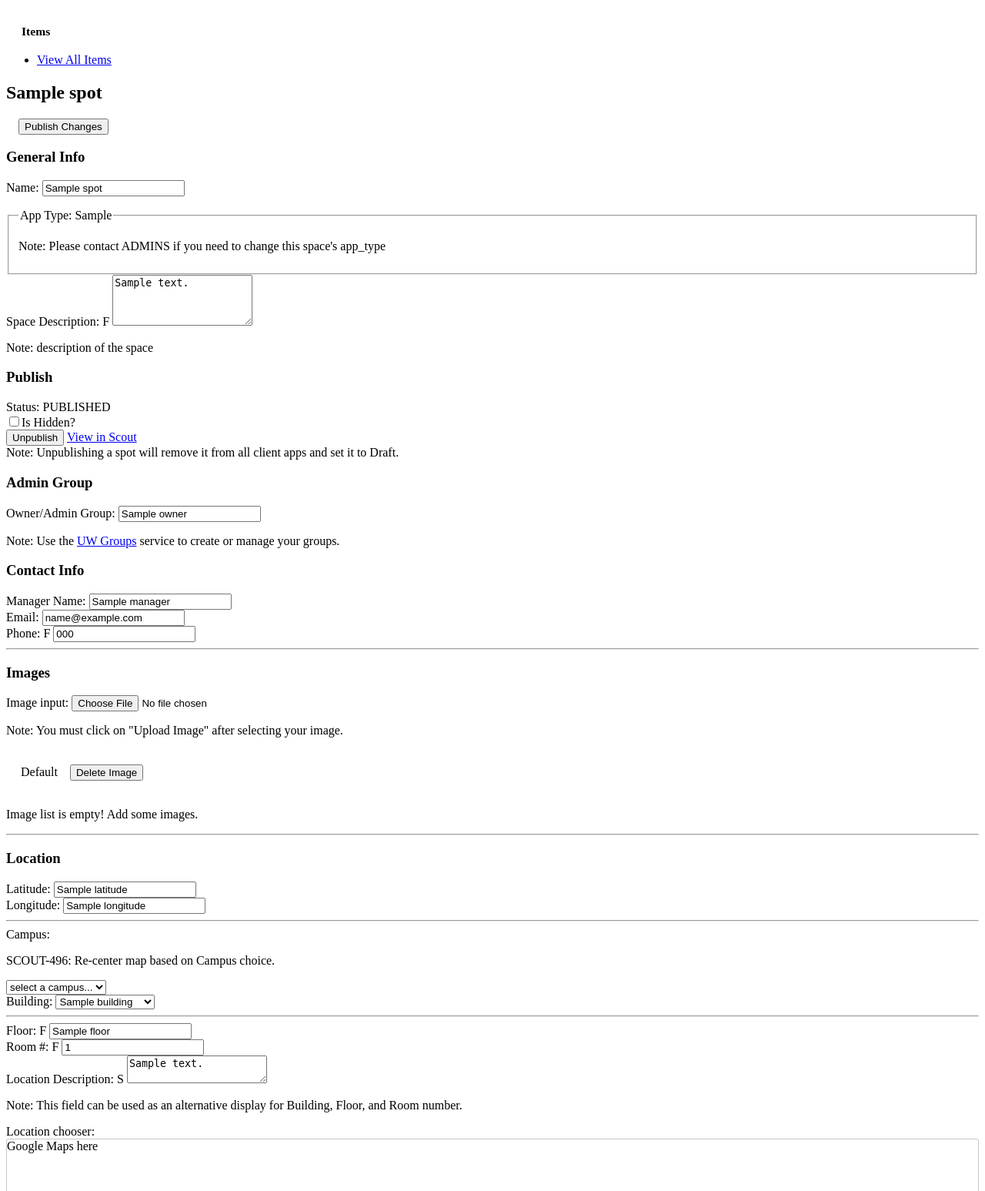
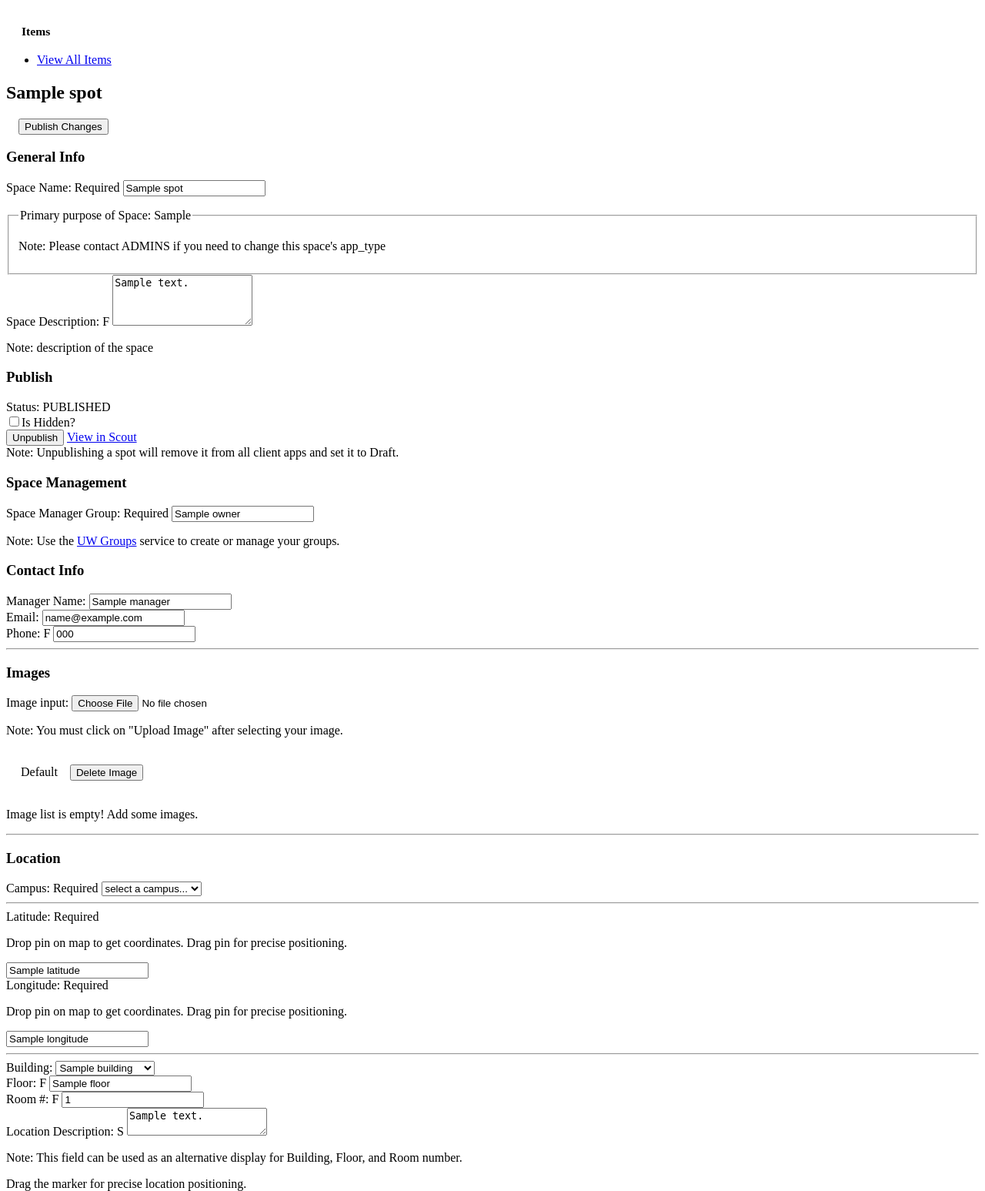
Before and after one commit to uw-it-aca/scout-manager, a Django app: template scout_manager/templates/scout_manager/spaces_add.html in a window 1280 px wide. Shown: the part 324-1871 px from the top of the page at 77% size. Run offline with Django 3.2, Linux system fonts and the light colour scheme; the template is opened without the code that fills it: most values are stand-ins (such as "Sample title", 1, 10 or a date in 2020); a map, chart or similar area stays blank; some libraries are stand-ins or nearby versions.

Commit message:
narrative for spot creation.

```diff
--- a/scout_manager/templates/scout_manager/include/form_location.html
+++ b/scout_manager/templates/scout_manager/include/form_location.html
@@ -7,31 +7,37 @@
     <div class="col-md-4 mgr-location-meta">
 
         <div class="form-group">
-            <label for="space-latitude" class="control-label">Latitude:</label>
-            <input class="form-control" name="location:latitude" id="space_latitude" type="text" value="{% if spot.latitude %}{{ spot.latitude }}{% endif %}" required data-error="Use the location chooser form to get coords." />
-            <div class="help-block with-errors"></div>
-        </div>
-
-        <div class="form-group">
-            <label for="space-longitude" class="control-label">Longitude:</label>
-            <input class="form-control" name="location:longitude" id="space_longitude" type="text" value="{% if spot.longitude %}{{ spot.longitude }}{% endif %}" required data-error="Use the location chooser form to get coords." />
+            <label class="control-label" for="space-campus">Campus: <span class="visually-hidden">Required</span></label>
+            <select id="campus_select" class="form-control" name="extended_info:campus" required data-error="Campus selection is required.">
+                <option disabled selected value>select a campus...</option>
+                <option value="seattle" {% if spot.campus == "seattle" %} selected {% endif %}>Seattle</option>
+                <option value="bothell" {% if spot.campus == "bothell" %} selected {% endif %}>Bothell</option>
+                <option value="tacoma" {% if spot.campus == "tacoma" %} selected {% endif %}>Tacoma</option>
+            </select>
             <div class="help-block with-errors"></div>
         </div>
 
         <hr/>
 
         <div class="form-group">
-            <label class="control-label" for="space-campus">Campus:</label>
-            <p class="help-block scope">SCOUT-496: Re-center map based on Campus choice.</p>
-            <select id="campus_select" class="form-control" name="extended_info:campus" {% if spot.name %}required data-error="Campus must be specified"{% endif %}>
-                <option disabled selected value>select a campus...</option>
-                <option value="seattle" {% if spot.campus == "seattle" %} selected {% endif %}>Seattle</option>
-                <option value="bothell" {% if spot.campus == "bothell" %} selected {% endif %}>Bothell</option>
-                <option value="tacoma" {% if spot.campus == "tacoma" %} selected {% endif %}>Tacoma</option>
-            </select>
+            <label for="space-latitude" class="control-label">Latitude: <span class="visually-hidden">Required</span></label>
+            <p class="help-block">Drop pin on map to get coordinates. Drag pin for precise positioning. </p>
+            <input class="form-control" name="location:latitude" id="space_latitude" type="text" value="{% if spot.latitude %}{{ spot.latitude }}{% endif %}" required data-error="Latitude is required." />
+            <div class="help-block with-errors"></div>
         </div>
 
-        <!-- Hide if outdoor location. We suggest/enforce building options. -->
+        <div class="form-group">
+            <label for="space-longitude" class="control-label">Longitude: <span class="visually-hidden">Required</span></label>
+            <p class="help-block">Drop pin on map to get coordinates. Drag pin for precise positioning. </p>
+            <input class="form-control" name="location:longitude" id="space_longitude" type="text" value="{% if spot.longitude %}{{ spot.longitude }}{% endif %}" required data-error="Longitude is required." />
+            <div class="help-block with-errors"></div>
+        </div>
+
+        <hr/>
+
+        {% if spot.name %}
+
+             <!-- Hide if outdoor location. We suggest/enforce building options. -->
         <div class="form-group">
             <label for="building-name" class="control-label">Building:</label>
             <select id="building_select" class="form-control" name="location:building_name" {% if spot.name %}required data-error="Please select a building"{% endif %}>
@@ -42,10 +48,6 @@
             </select>
             <div class="help-block with-errors"></div>
         </div>
-
-        {% if spot.name %}
-
-        <hr/>
 
         <!-- Hide if outdoor location. We suggest floor options. -->
         <div class="form-group">
@@ -70,9 +72,8 @@
 
     <div class="col-md-8 mgr-location-chooser">
         <div class="form-group">
-            <label for="space-latitude">Location chooser:</label>
+            <label for="space-latitude space-longitude">{% if spot.name %}Drag the marker for precise location positioning.{% else %}Click on map for coordinates. Drag marker for precise positioning.{% endif %}</label>
             <div style="border: solid 1px #c8c8c8; border-radius:3px; height:500px; margin: 0;" id="gmap_chooser">Google Maps here</div>
-            <p class="help-block">{% if spot.name %}Drag the marker to the desired location of the space.{% else %}Click on map to drop a pin on the location of your space and drag marker for precise positioning.{% endif %}</p>
         </div>
     </div>
 
--- a/scout_manager/templates/scout_manager/include/spaces_add_edit.html
+++ b/scout_manager/templates/scout_manager/include/spaces_add_edit.html
@@ -53,8 +53,8 @@
         <h3 class="">General Info</h3>
 
         <div class="form-group">
-            <label for="space-name" class="control-label">Name:</label>
-            <input type="text" class="form-control" name="name" id="space-name" value="{% if spot.name %}{{ spot.name }}{% endif %}" required data-error="Please provide a name for this spot." />
+            <label for="space-name" class="control-label">Space Name:  <span class="visually-hidden">Required</span></label>
+            <input type="text" class="form-control" name="name" id="space-name" value="{% if spot.name %}{{ spot.name }}{% endif %}" required data-error="A name for this space is required." />
             <div class="help-block with-errors"></div>
 
             <input type="hidden" name="id" value="{{ spot.spot_id }}" />
@@ -62,7 +62,7 @@
         </div>
 
         <fieldset style="margin-top:1em;" class="radio-group required" id="app_type_radio">
-            <legend class="control-label">App Type: {{ spot.app_type }}</legend>
+            <legend class="control-label">Primary purpose of Space: {{ spot.app_type }}</legend>
 
             {% if spot.name %}
                 {% if spot.app_type == "food" %}
@@ -82,10 +82,10 @@
                     <label><input id="study_radio" type="radio" value="study">Study</label>
                 </div>
                 <div class="radio">
-                    <label><input type="radio" name="extended_info:app_type" value="tech">Tech</label>
+                    <label><input type="radio" name="extended_info:app_type" value="tech">Access to Tech</label>
                 </div>
             </div>
-            <div class="help-block with-errors">Please select an app_type.</div>
+            <div class="help-block with-errors">A primary purpose selection is required. </div>
             {% endif %}
 
         </fieldset>
@@ -135,10 +135,10 @@
         {% endif %}
 
 
-        <h3 class="">Admin Group</h3>
+        <h3 class="">Space Management</h3>
         <div class="form-group">
-            <label for="owner" class="control-label">Owner/Admin Group:</label>
-            <input class="form-control" id="owner" name="extended_info:owner" type="text" value="{% if spot.owner %}{{ spot.owner }}{% endif %}" required data-error="An owner group must be provided.">
+            <label for="owner" class="control-label">Space Manager Group: <span class="visually-hidden">Required</span></label>
+            <input class="form-control" id="owner" name="extended_info:owner" type="text" value="{% if spot.owner %}{{ spot.owner }}{% endif %}" required data-error="A UW Group is required.">
             <div class="help-block with-errors"></div>
         </div>
         <p class="help-block">Note: Use the <a href="https://groups.uw.edu/" target="_blank">UW Groups</a> service to create or manage your groups.</p>
```
